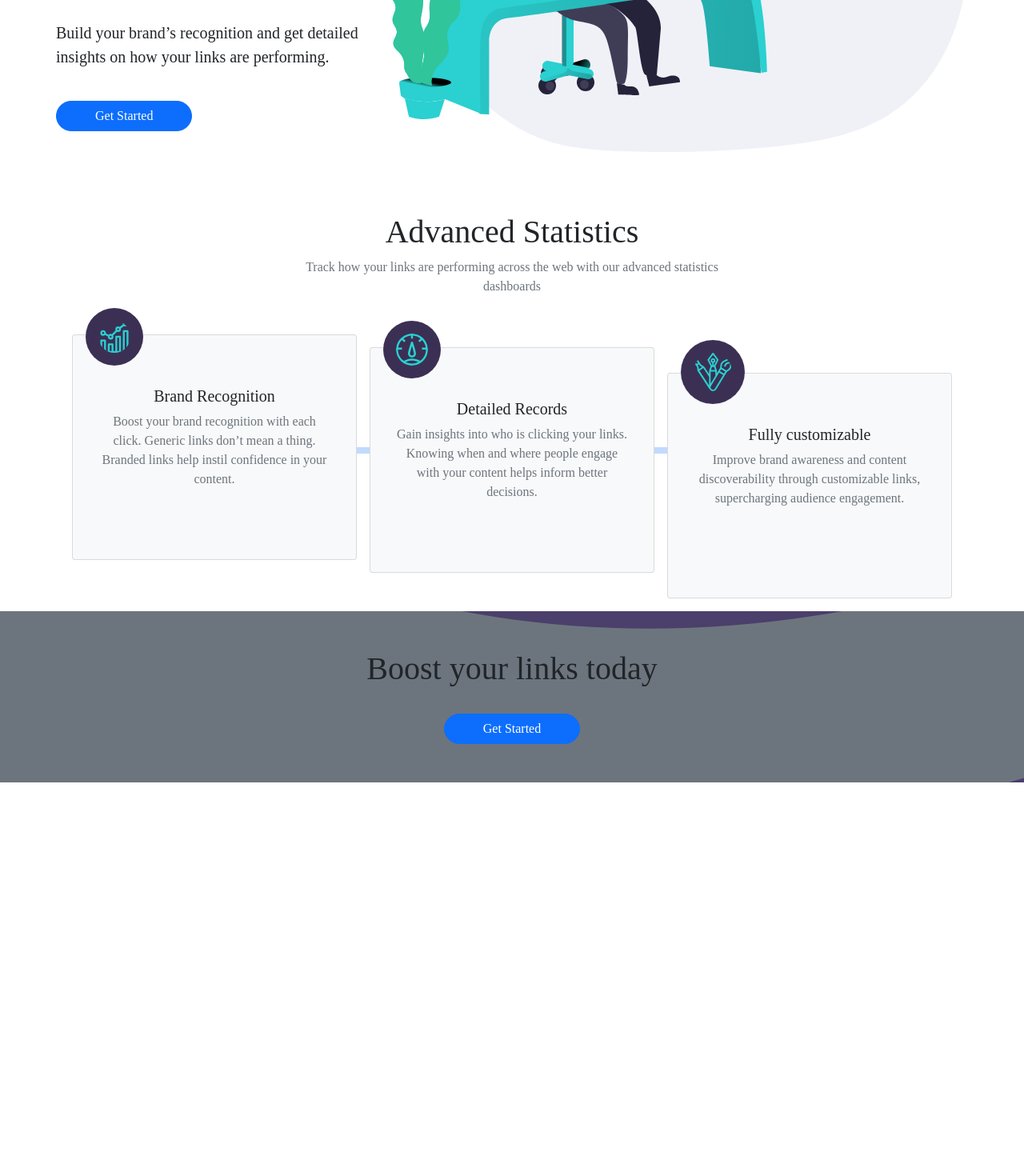
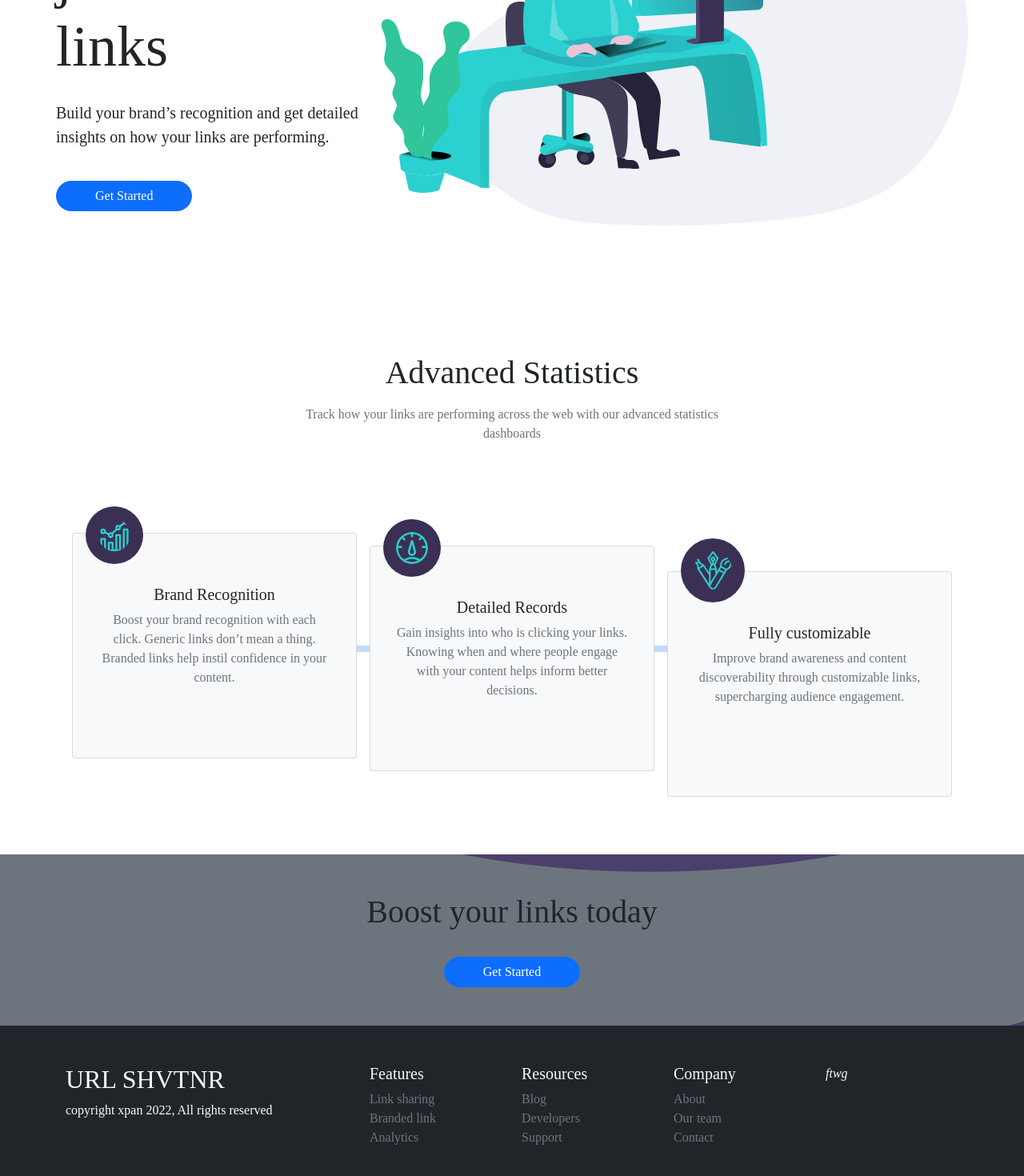
Before and after one commit to xpanvictor/url-shortener, a React (Vite) app in the folder front/: page / in a window 1280 px wide. Shown: the part 360-1830 px from the top of the page at 80% size. Before the commit the page ends 1338 px from the top, so only its background shows below. Built offline with nearby package versions, Linux system fonts and the light colour scheme.

Commit message:
Finished footer and homepage UI
To now start routing and building other UIs
Still some components to fix and rebuild.

```diff
--- a/front/src/components/Dsp.jsx
+++ b/front/src/components/Dsp.jsx
@@ -17,7 +17,7 @@ function Dsp (){
     },[isMobile])
 
     return (
-      <div ref={bgRef} className="container-fluid background-no-repeat has-bg-image text-center h-100 w-100 py-5 bg-secondary">
+      <div ref={bgRef} className="container-fluid vh-25 mt-2 background-no-repeat has-bg-image text-center w-100 py-5 bg-secondary">
        <h1>Boost your links today</h1>
         <Gs />
       </div>
--- a/front/src/components/Footer.jsx
+++ b/front/src/components/Footer.jsx
@@ -1,11 +1,51 @@
 import React from 'react'
-import {Container, Card, Row} from 'react-bootstrap'
+import { Container, Row, Col} from 'react-bootstrap'
 
 function Footer() {
   return (
-    <Container>
+    <footer className='footer-bs vh-75 text-light px-5 bg-dark'>
+        <Container className='py-5 text-center text-sm-start'>
+        <Row gap={1}>
+            <Col sm={4}>
+                <div className="h2 footer-brand animated fadeInLeft">URL SHVTNR</div>
+                <p>copyright xpan 2022, All rights reserved</p>
+            </Col>
 
-    </Container>
+            <Col sm={2}>
+                <h5>Features</h5>
+                <ul className='list-unstyled text-secondary'>
+                    <li>Link sharing</li>
+                    <li>Branded link</li>
+                    <li>Analytics</li>
+                </ul>
+            </Col>
+            <Col sm={2}>
+                <h5>Resources</h5>
+                <ul className='list-unstyled text-secondary'>
+                    <li>Blog</li>
+                    <li>Developers</li>
+                    <li>Support</li>
+                </ul>
+            </Col>
+            <Col sm={2}>
+                <h5>Company</h5>
+                <ul className='list-unstyled text-secondary'>
+                    <li>About</li>
+                    <li>Our team</li>
+                    <li>Contact</li>
+                </ul>
+            </Col>
+
+            <Col sm={2}>
+                <i className="bi bi-facebook">f</i>
+                <i className="bi bi-facebook">t</i>
+                <i className="bi bi-facebook">w</i>
+                <i className="bi bi-facebook">g</i>
+            </Col>
+        </Row>
+
+        </Container>
+    </footer>
   )
 }
 
--- a/front/src/components/Hero.jsx
+++ b/front/src/components/Hero.jsx
@@ -6,17 +6,17 @@ import {Gs} from './comps'
 
 function Hero() {
   return (
-    <main className='container p-0 py-1'>
+    <main className='container vh-75 py-3 py-md-5 my-0 my-md-5 px-0'>
         <section className='d-flex w-100 flex-md-row flex-column-reverse p-2 px-sm-0 h-25 align-items-center'>
           <div className="word mt-4 w-75 fw-bold">
-              <h1 className="display-2">More than just shorter links</h1>
-              <p className="lead">
+              <h1 className="display-2 mb-4">More than just shorter links</h1>
+              <p className="lead mt-3">
                   Build your brand’s recognition and get detailed insights
                   on how your links are performing.
               </p>
               <Gs />
-            </div>
-          <Image src={big} className='w-75' fluid />
+          </div>
+          <Image src={big} className='w-100' fluid />
         </section>
     </main>
   )
--- a/front/src/components/Stats.jsx
+++ b/front/src/components/Stats.jsx
@@ -8,19 +8,19 @@ import cust from '../img/icon-fully-customizable.svg'
 
 function Stats() {
   return (
-    <Container className='m-auto'>
-        <section className="stats my-5 px-0 py-3">
+    <Container className='vh-auto h-100 mt-2 mb-4 pt-0 pb-5'>
+        <section className="stats my-2 px-0 py-2 pb-3">
         <div className="mx-auto">
-            <div className="top mx-auto text-center w-50">
+            <div className="mx-auto mt-0 py-5 text-center w-50">
               <h1>Advanced Statistics</h1>
-              <p className="text-muted">
+              <p className="text-muted my-3">
                 Track how your links are performing across the web with
                 our advanced statistics dashboards
               </p>
             </div>
 
 
-            <Row className="row w-auto position-relative mx-2 mt-5 gap-5 gap-md-3">
+            <Row className="row w-auto position-relative mx-2 mt-5 mb-4 gap-5 gap-md-3">
             <hr className="position-absolute w-md-100 bg-primary top-50 top-md-50" style={{height: 8+'px'}} />
                 <div className="col-md p-0 ">
                     <Card className="bg-light h-100 px-3 py-5 mx-0">
--- a/front/src/components/nav.jsx
+++ b/front/src/components/nav.jsx
@@ -4,14 +4,14 @@ import { Container, Navbar, Form, FormControl, Nav, Row, Col, Button } from 'rea
 
 function Navig() {
   return (
-    <Container>
+    <Container className='vh-25 mb-0 mb-md-5'>
       <Navbar expand="lg">
         <Navbar.Brand className='pd fw-normal' href="#">URL shvtnr</Navbar.Brand>
         <Navbar.Toggle aria-controls="navbarScroll" />
         <Navbar.Collapse id="navbarScroll">
         <Nav
             className="me-auto my-2 my-lg-0"
-            style={{ maxHeight: '100px' }}
+            style={{ maxHeight: '140px' }}
             navbarScroll
         >
             <Nav.Link href="#action1">Features</Nav.Link>
```
